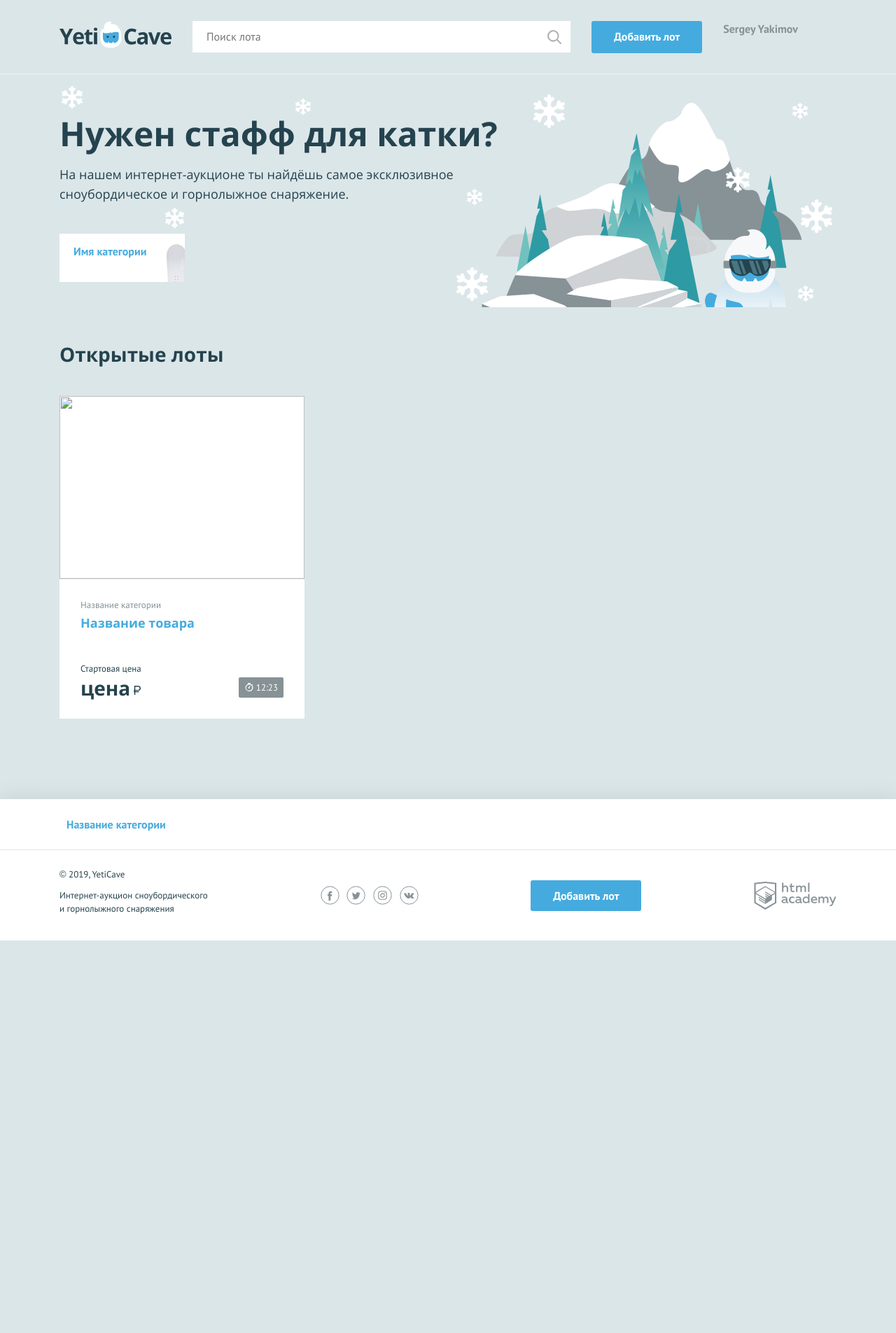
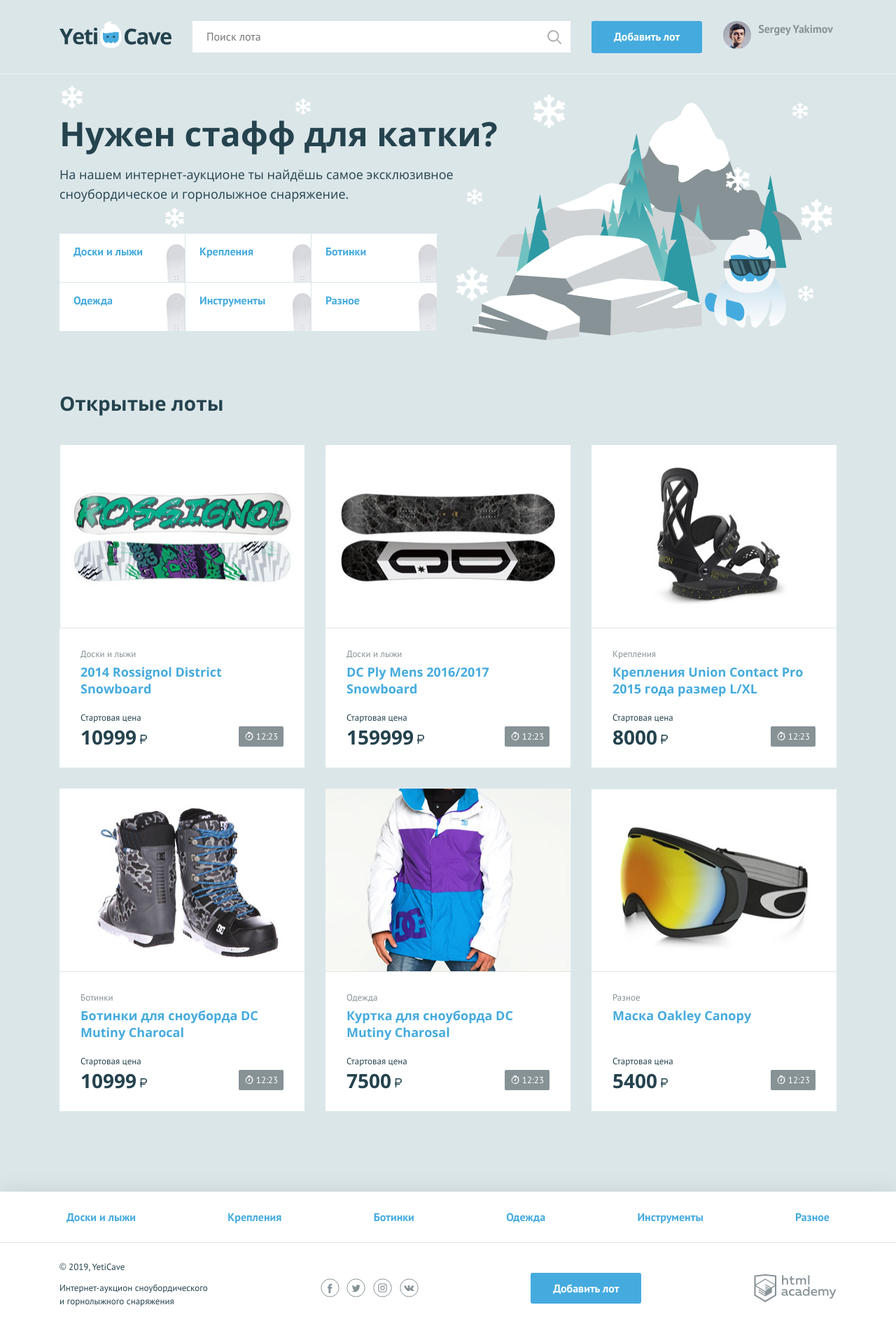
Before and after one commit to SergeyYakimov/834473-yeticave, a PHP site: page / in a window 1280 px wide. Shown: the whole page at 70% size. Before the commit the page ends 1344 px from the top, so only its background shows below. Run offline with PHP 8.4, Linux system fonts and the light colour scheme.

Commit message:
Added categories and ads

```diff
--- a/index.php
+++ b/index.php
@@ -2,6 +2,47 @@
 $is_auth = rand(0, 1);
 
 $user_name = 'Sergey Yakimov';
+$user_image = 'img/user.jpg';
+$categories = ["Доски и лыжи", "Крепления", "Ботинки", "Одежда", "Инструменты", "Разное"];
+
+$ads_list = [
+	[
+		'name' => '2014 Rossignol District Snowboard',
+		'category' => 'Доски и лыжи',
+        'price' => 10999,
+        'url' => 'img/lot-1.jpg'
+	],
+	[
+		'name' => 'DC Ply Mens 2016/2017 Snowboard',
+		'category' => 'Доски и лыжи',
+        'price' => 159999,
+        'url' => 'img/lot-2.jpg'
+    ],
+    [
+        'name' => 'Крепления Union Contact Pro 2015 года размер L/XL',
+        'category' => 'Крепления',
+        'price' => 8000,
+        'url' => 'img/lot-3.jpg'
+    ],
+    [
+        'name' => 'Ботинки для сноуборда DC Mutiny Charocal',
+        'category' => 'Ботинки',
+        'price' => 10999,
+        'url' => 'img/lot-4.jpg'
+    ],
+    [
+        'name' => 'Куртка для сноуборда DC Mutiny Charosal',
+        'category' => 'Одежда',
+        'price' => 7500,
+        'url' => 'img/lot-5.jpg'
+    ],
+    [
+        'name' => 'Маска Oakley Canopy',
+        'category' => 'Разное',
+        'price' => 5400,
+        'url' => 'img/lot-6.jpg'
+    ]
+];
 ?>
 <!DOCTYPE html>
 <html lang="ru">
@@ -28,8 +69,11 @@ $user_name = 'Sergey Yakimov';
 
         <nav class="user-menu">
         <?php if($is_auth === 1):?>
+            <div class="user-menu__image">
+                <img src="<?=$user_image;?>" width="40" height="40" alt="Пользователь">
+            </div>
             <div class="user-menu__logged">
-                <p><?=$user_name;?></p>
+                <p><?=htmlspecialchars($user_name);?></p>
             </div>
         <?php else:?>
             <ul class="user-menu__list">
@@ -50,10 +94,11 @@ $user_name = 'Sergey Yakimov';
         <h2 class="promo__title">Нужен стафф для катки?</h2>
         <p class="promo__text">На нашем интернет-аукционе ты найдёшь самое эксклюзивное сноубордическое и горнолыжное снаряжение.</p>
         <ul class="promo__list">
-            <!--заполните этот список из массива категорий-->
+            <?php foreach($categories as $value):?>
             <li class="promo__item promo__item--boards">
-                <a class="promo__link" href="pages/all-lots.html">Имя категории</a>
+                <a class="promo__link" href="pages/all-lots.html"><?=$value;?></a>
             </li>
+            <?php endforeach;?>
         </ul>
     </section>
     <section class="lots">
@@ -61,18 +106,18 @@ $user_name = 'Sergey Yakimov';
             <h2>Открытые лоты</h2>
         </div>
         <ul class="lots__list">
-            <!--заполните этот список из массива с товарами-->
+            <?php foreach($ads_list as $key => $value):?>
             <li class="lots__item lot">
                 <div class="lot__image">
-                    <img src="" width="350" height="260" alt="">
+                    <img src="<?=$value['url'];?>" width="350" height="260" alt="">
                 </div>
                 <div class="lot__info">
-                    <span class="lot__category">Название категории</span>
-                    <h3 class="lot__title"><a class="text-link" href="pages/lot.html">Название товара</a></h3>
+                    <span class="lot__category"><?=$value['category'];?></span>
+                    <h3 class="lot__title"><a class="text-link" href="pages/lot.html"><?=$value['name'];?></a></h3>
                     <div class="lot__state">
                         <div class="lot__rate">
                             <span class="lot__amount">Стартовая цена</span>
-                            <span class="lot__cost">цена<b class="rub">р</b></span>
+                            <span class="lot__cost"><?=$value['price'];?><b class="rub">р</b></span>
                         </div>
                         <div class="lot__timer timer">
                             12:23
@@ -80,6 +125,7 @@ $user_name = 'Sergey Yakimov';
                     </div>
                 </div>
             </li>
+            <?php endforeach;?>
         </ul>
     </section>
 </main>
@@ -88,10 +134,11 @@ $user_name = 'Sergey Yakimov';
 <footer class="main-footer">
     <nav class="nav">
         <ul class="nav__list container">
-            <!--заполните этот список из массива категорий-->
+            <?php foreach($categories as $value):?>
             <li class="nav__item">
-                <a href="pages/all-lots.html">Название категории</a>
+                <a href="pages/all-lots.html"><?=$value;?></a>
             </li>
+            <?php endforeach;?>
         </ul>
     </nav>
     <div class="main-footer__bottom container">
```
